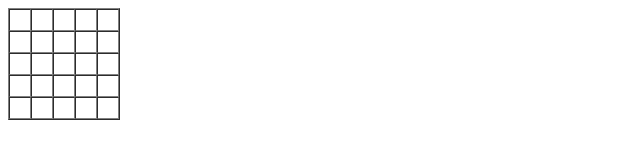
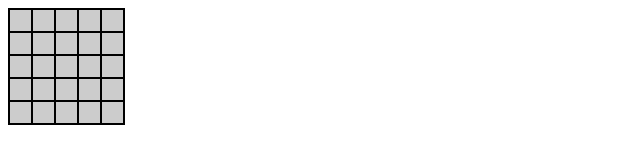
Before and after one commit to asubit/deminer-game-javascript, a plain HTML site: page index.html in a window 1280 px wide. Shown: the whole page, without its empty margins (0-640 px from the left). Drawn offline with Linux system fonts and the light colour scheme.

Commit message:
Update style.css

```diff
--- a/style.css
+++ b/style.css
@@ -1,9 +1,24 @@
-table tr td {
-  height: 10px;
-  width: 10px;
-  font-size: 10px;
+table#grid {
+  border: black 1px solid;
+}
+table#grid tr td {
+  height: 15px;
+  width: 15px;
+  font-size: 12px;
   text-align: center;
+  background: #ccc;
+  border: black 1px solid;
+  padding: 3px;
+  font-weight: bold;
 }
+/* UNCOMMENT FOR DEBUG
+.bomb {
+  background: yellow !important;
+}
+*/
 .bomb-explode {
-  background: red;
+  background: red !important;
 }
+.clicked {
+  background: white !important;
+}
```
